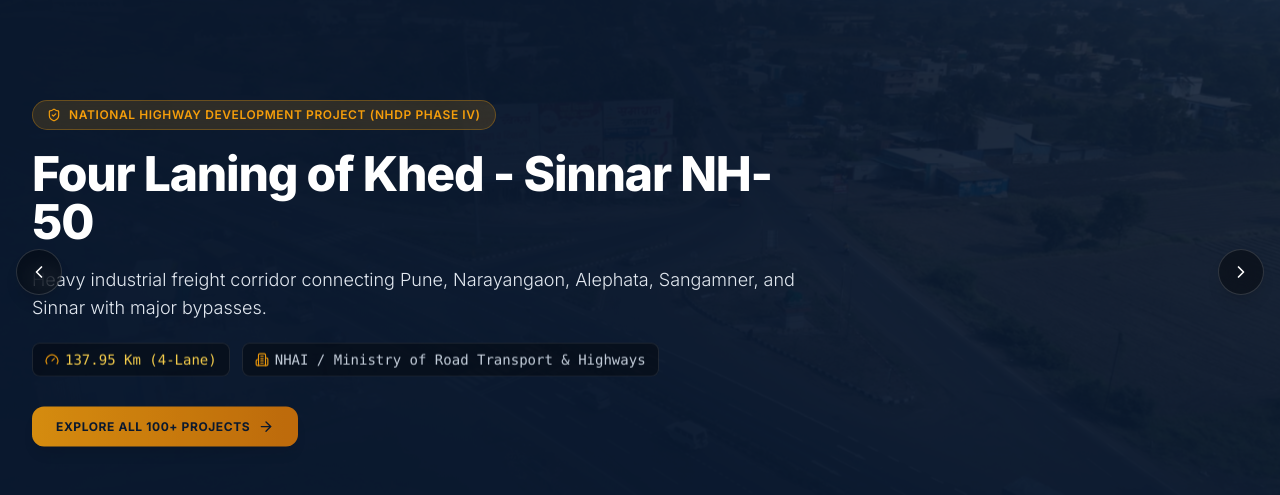
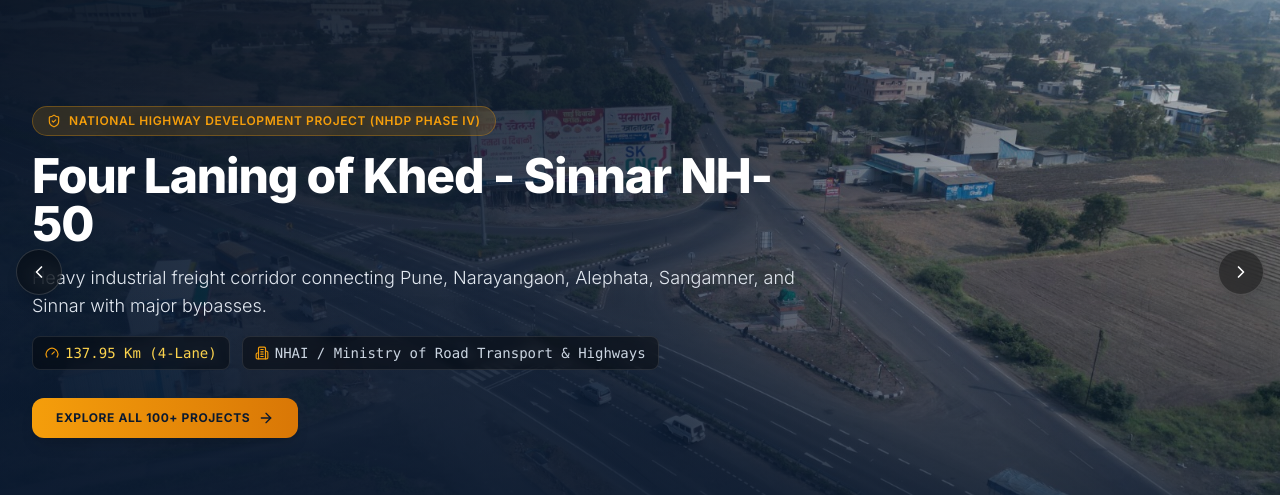
Before and after one commit to i-idea-lab/cdf-infra-con-public-website, a Next.js app: page / in a window 1280 px wide. Shown: the part 1008-1503 px from the top of the page. Built offline with nearby package versions, Linux system fonts and the light colour scheme.

Commit message:
Eliminate slide flicker and blue background flash in FlagshipProjectsSlider

```diff
--- a/src/components/home/FlagshipProjectsSlider.tsx
+++ b/src/components/home/FlagshipProjectsSlider.tsx
@@ -88,75 +88,62 @@ export default function FlagshipProjectsSlider() {
       id="flagship-projects"
       className="relative w-full h-[580px] sm:h-[640px] lg:h-[700px] bg-brand-dark overflow-hidden select-none border-t border-white/10"
     >
-      <AnimatePresence initial={false} mode="wait">
-        <motion.div
-          key={current}
-          initial={{ opacity: 0, scale: 1.05 }}
-          animate={{ opacity: 1, scale: 1 }}
-          exit={{ opacity: 0 }}
-          transition={{ duration: 0.8, ease: "easeOut" }}
-          className="absolute inset-0"
+      {/* Stacked background images for instantaneous, flicker-free crossfading */}
+      {slides.map((slide, idx) => (
+        <div
+          key={slide.id}
+          className={`absolute inset-0 transition-all duration-700 ease-in-out ${
+            idx === current
+              ? "opacity-100 z-10 scale-100"
+              : "opacity-0 z-0 pointer-events-none scale-105"
+          }`}
         >
           {/* Background Project Image */}
           <Image
-            src={slides[current].image}
-            alt={slides[current].headline}
+            src={slide.image}
+            alt={slide.headline}
             fill
             priority
+            sizes="100vw"
             className="object-cover"
           />
 
           {/* Cinematic Gradient Overlays */}
           <div className="absolute inset-0 bg-gradient-to-r from-brand-dark/95 via-brand-dark/75 to-transparent" />
           <div className="absolute inset-0 bg-gradient-to-t from-brand-dark via-transparent to-black/30" />
-        </motion.div>
-      </AnimatePresence>
+        </div>
+      ))}
 
       {/* Content Container */}
       <div className="relative z-20 max-w-7xl mx-auto h-full px-4 sm:px-6 lg:px-8 flex flex-col justify-center">
         <div className="max-w-3xl space-y-5">
+          <AnimatePresence mode="wait">
+            <motion.div
+              key={current}
+              initial={{ opacity: 0, y: 12 }}
+              animate={{ opacity: 1, y: 0 }}
+              exit={{ opacity: 0, y: -8 }}
+              transition={{ duration: 0.35, ease: "easeOut" }}
+              className="space-y-4"
+            >
               {/* Tag Pill */}
-          <motion.div
-            key={`tag-${current}`}
-            initial={{ opacity: 0, y: 15 }}
-            animate={{ opacity: 1, y: 0 }}
-            transition={{ duration: 0.5, delay: 0.1 }}
-            className="inline-flex items-center gap-2 px-3.5 py-1.5 rounded-full bg-brand-gold/15 border border-brand-gold/30 text-brand-gold text-xs font-semibold tracking-wider uppercase backdrop-blur-md"
-          >
+              <div className="inline-flex items-center gap-2 px-3.5 py-1.5 rounded-full bg-brand-gold/15 border border-brand-gold/30 text-brand-gold text-xs font-semibold tracking-wider uppercase backdrop-blur-md">
                 <ShieldCheck className="w-3.5 h-3.5" />
                 <span>{slides[current].tag}</span>
-          </motion.div>
+              </div>
 
               {/* Main Title */}
-          <motion.h2
-            key={`title-${current}`}
-            initial={{ opacity: 0, y: 20 }}
-            animate={{ opacity: 1, y: 0 }}
-            transition={{ duration: 0.6, delay: 0.2 }}
-            className="text-2xl sm:text-4xl lg:text-5xl font-extrabold text-white tracking-tight leading-tight"
-          >
+              <h2 className="text-2xl sm:text-4xl lg:text-5xl font-extrabold text-white tracking-tight leading-tight">
                 {slides[current].headline}
-          </motion.h2>
+              </h2>
 
               {/* Subtitle */}
-          <motion.p
-            key={`sub-${current}`}
-            initial={{ opacity: 0, y: 20 }}
-            animate={{ opacity: 1, y: 0 }}
-            transition={{ duration: 0.6, delay: 0.3 }}
-            className="text-sm sm:text-base md:text-lg text-slate-200 font-light leading-relaxed"
-          >
+              <p className="text-sm sm:text-base md:text-lg text-slate-200 font-light leading-relaxed">
                 {slides[current].subheadline}
-          </motion.p>
+              </p>
 
               {/* Meta specs row */}
-          <motion.div
-            key={`meta-${current}`}
-            initial={{ opacity: 0, y: 20 }}
-            animate={{ opacity: 1, y: 0 }}
-            transition={{ duration: 0.6, delay: 0.4 }}
-            className="flex flex-wrap items-center gap-3 text-xs sm:text-sm text-slate-300 font-mono"
-          >
+              <div className="flex flex-wrap items-center gap-3 text-xs sm:text-sm text-slate-300 font-mono">
                 <div className="flex items-center gap-1.5 bg-black/40 px-3 py-1.5 rounded-lg border border-white/10 backdrop-blur-sm text-amber-300">
                   <Gauge className="w-3.5 h-3.5 text-brand-gold shrink-0" />
                   <span>{slides[current].length}</span>
@@ -165,24 +152,20 @@ export default function FlagshipProjectsSlider() {
                   <Building2 className="w-3.5 h-3.5 text-brand-gold shrink-0" />
                   <span>{slides[current].client}</span>
                 </div>
+              </div>
             </motion.div>
+          </AnimatePresence>
 
-          {/* CTAs */}
-          <motion.div
-            key={`cta-${current}`}
-            initial={{ opacity: 0, y: 20 }}
-            animate={{ opacity: 1, y: 0 }}
-            transition={{ duration: 0.6, delay: 0.5 }}
-            className="pt-2 flex flex-wrap items-center gap-4"
-          >
+          {/* CTA stays steady and responsive */}
+          <div className="pt-2 flex flex-wrap items-center gap-4">
             <Link
               href="/projects"
-              className="inline-flex items-center gap-2 bg-gradient-to-r from-brand-gold to-brand-amber hover:from-amber-400 hover:to-amber-600 text-brand-dark font-bold text-xs uppercase tracking-wider px-6 py-3 rounded-xl shadow-lg transition-all"
+              className="inline-flex items-center gap-2 bg-gradient-to-r from-brand-gold to-brand-amber hover:from-amber-400 hover:to-amber-600 text-brand-dark font-bold text-xs uppercase tracking-wider px-6 py-3 rounded-xl shadow-lg transition-all hover:scale-[1.02] active:scale-[0.98]"
             >
               <span>Explore All 100+ Projects</span>
               <ArrowRight className="w-4 h-4" />
             </Link>
-          </motion.div>
+          </div>
         </div>
       </div>
 
```
Lines whose indentation alone changed are shown as unchanged.
